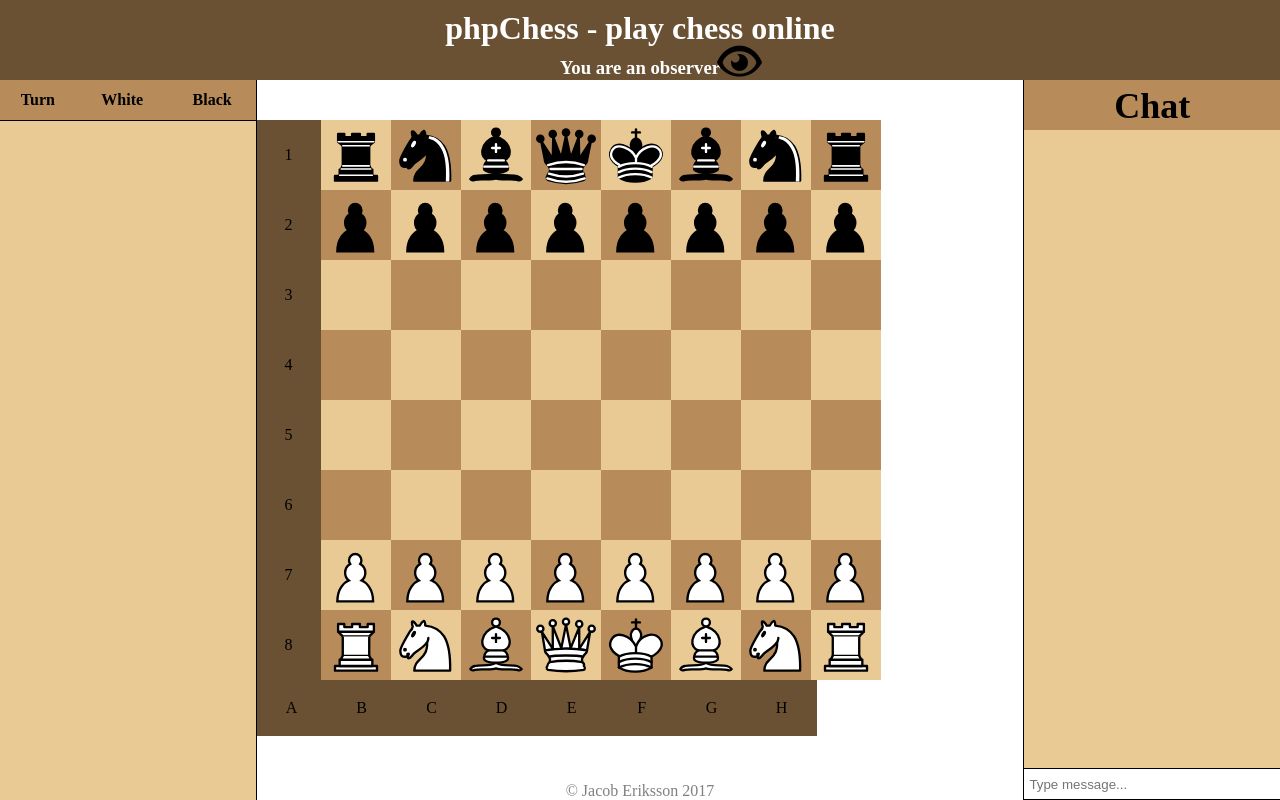
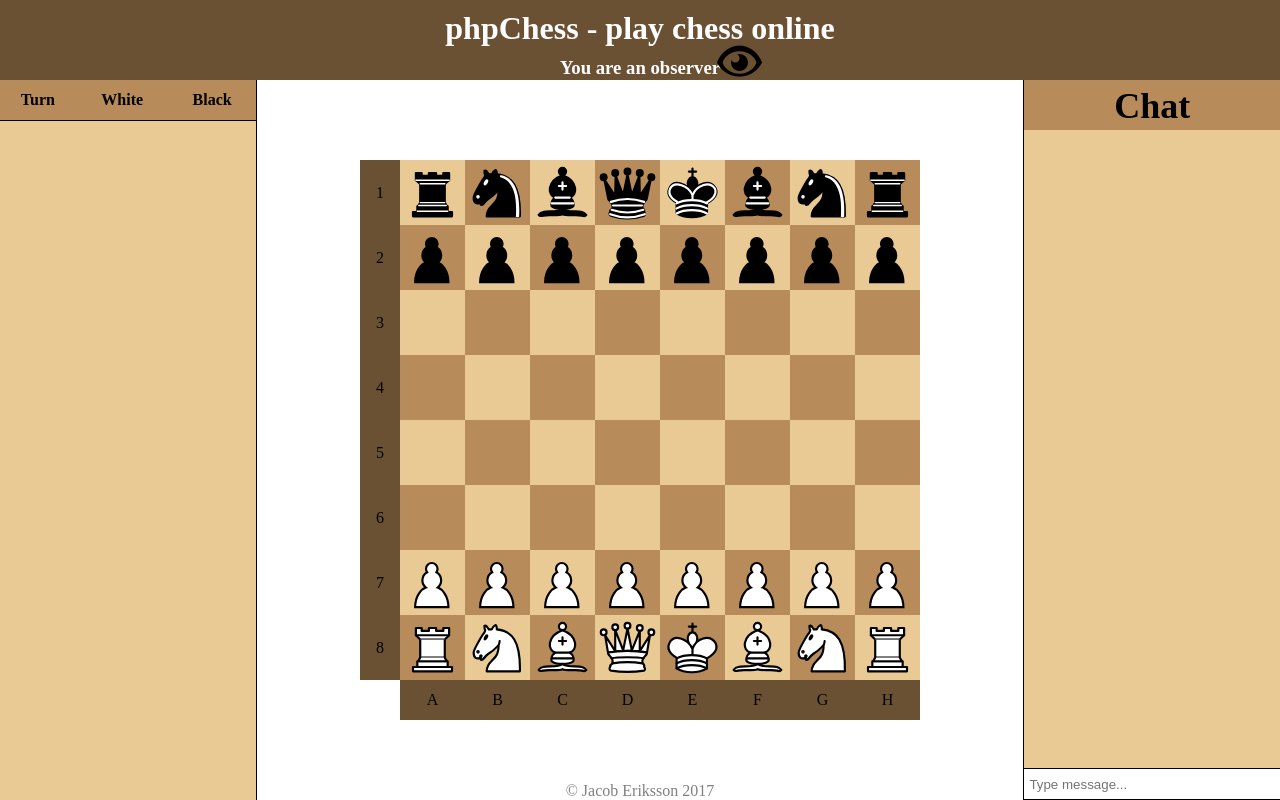
Before and after one commit to NeonSky/phpChess, a PHP site: page /game.php?room=1 in a window 1280 px wide. Run offline with PHP 8.4, Linux system fonts and the light colour scheme; lists and menus that the app fills with data are empty.

Commit message:
Better gamePanel css... Well, sort of

```diff
--- a/components/game/leftBorder.php
+++ b/components/game/leftBorder.php
@@ -1,3 +1,4 @@
+<div id="leftBorderWrapper">
   <div id="leftBoardBorder">
     <div class="boardLabel leftLabel">1</div>
     <div class="boardLabel leftLabel">2</div>
@@ -8,3 +9,4 @@
     <div class="boardLabel leftLabel">7</div>
     <div class="boardLabel leftLabel">8</div>
   </div>
+</div>
--- a/components/head.php
+++ b/components/head.php
@@ -12,7 +12,7 @@
   <link rel="stylesheet" href="css/main.css">
   <link rel="stylesheet" href="css/header.css">
   <link rel="stylesheet" href="css/footer.css">
-  <link rel="stylesheet" href="css/chessBoard.css">
+  <link rel="stylesheet" href="css/gamePanel.css">
   <link rel="stylesheet" href="css/chatPanel.css">
   <link rel="stylesheet" href="css/actionPanel.css">
 </head>
--- a/css/chessBoard.css
+++ b/css/gamePanel.css
@@ -3,38 +3,48 @@
   float: left;
   width: 60%;
   height: 100%;
-  padding-top: 40px;
 }
 
 #boardPanel {
+  position: relative;
+  top: 50%;
+  transform: translateY(-50%);
   margin-left: auto;
   margin-right: auto;
+  width: 60vw;
+  height: 60vw;
+  max-width: 70vh;
+  max-height: 70vh;
 }
 
 #chessBoard {
   float: left;
   width: 50vw;
   height: 50vw;
-  max-width: 70vh;
+  max-width: 65vh;
+  max-height: 65vh;
+}
+
+#leftBorderWrapper {
+  float: left;
+  height: 60vw;
   max-height: 70vh;
 }
 
 #leftBoardBorder {
   float: left;
-  width: 5vw;
+  width: 10vw;
   height: 50vw; /* Same as chessboard */
-  max-width: 70vh;
-  max-height: 70vh;
+  max-width: 5vh;
+  max-height: 65vh;
 }
 
 #bottomBoardBorder {
   float: left;
-  margin-left: auto;
-  margin-right: auto;
   width: 50vw;
-  height: 5vw;
-  max-width: 70vh;
-  max-height: 7vh;
+  height: 10vw;
+  max-width: 65vh;
+  max-height: 5vh;
 }
 
 .leftLabel {
```
Lines whose indentation alone changed are shown as unchanged.
